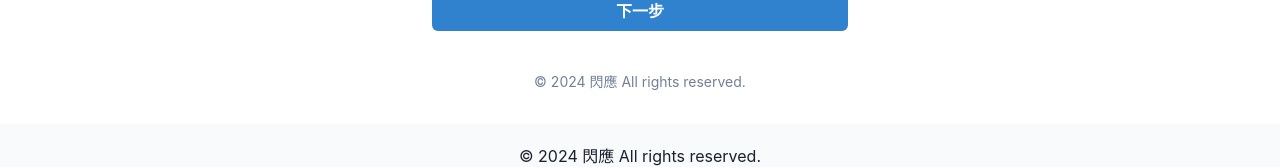
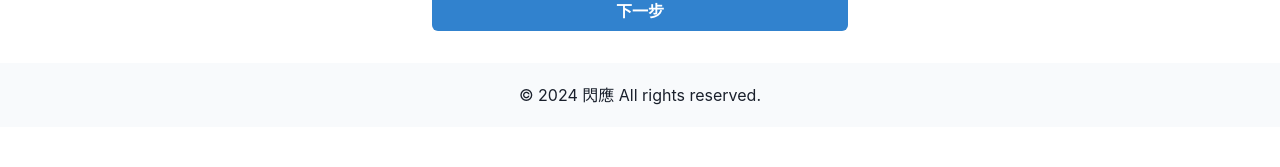
Before and after one commit to daiyunwei1998/agent-platform, a Next.js app: page /signup in a window 1280 px wide. Shown: the part 574-741 px from the top of the page. Built offline with nearby package versions, Linux system fonts and the light colour scheme; no server answers.

Commit message:
refactor: remove copyright text from signup page

```diff
--- a/app/(root layout)/signup/page.js
+++ b/app/(root layout)/signup/page.js
@@ -313,9 +313,6 @@ const SignUp = () => {
             </>
           )}
 
-          <Text fontSize="sm" color="gray.500" textAlign="center" mt={4}>
-            © 2024 閃應 All rights reserved.
-          </Text>
         </VStack>
       </Container>
     </Providers>
```
